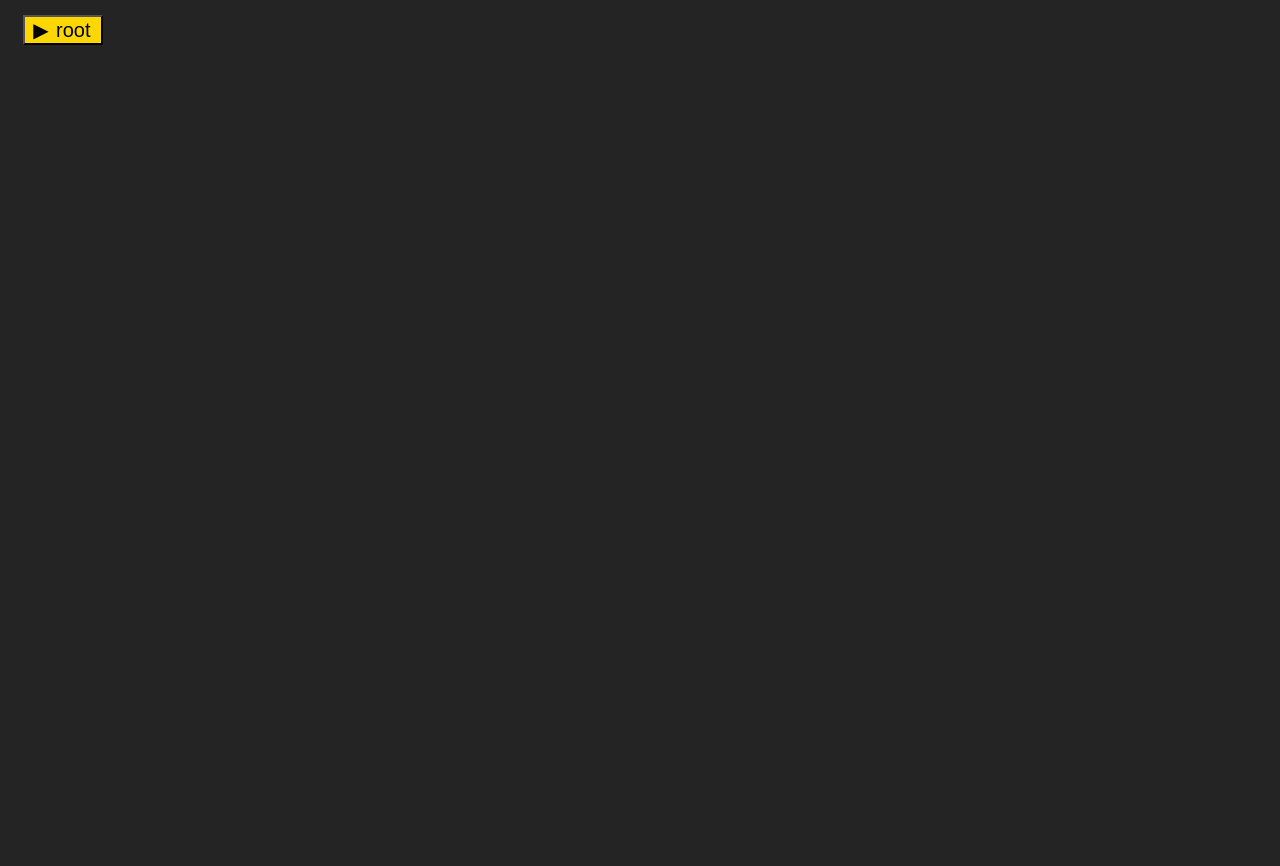
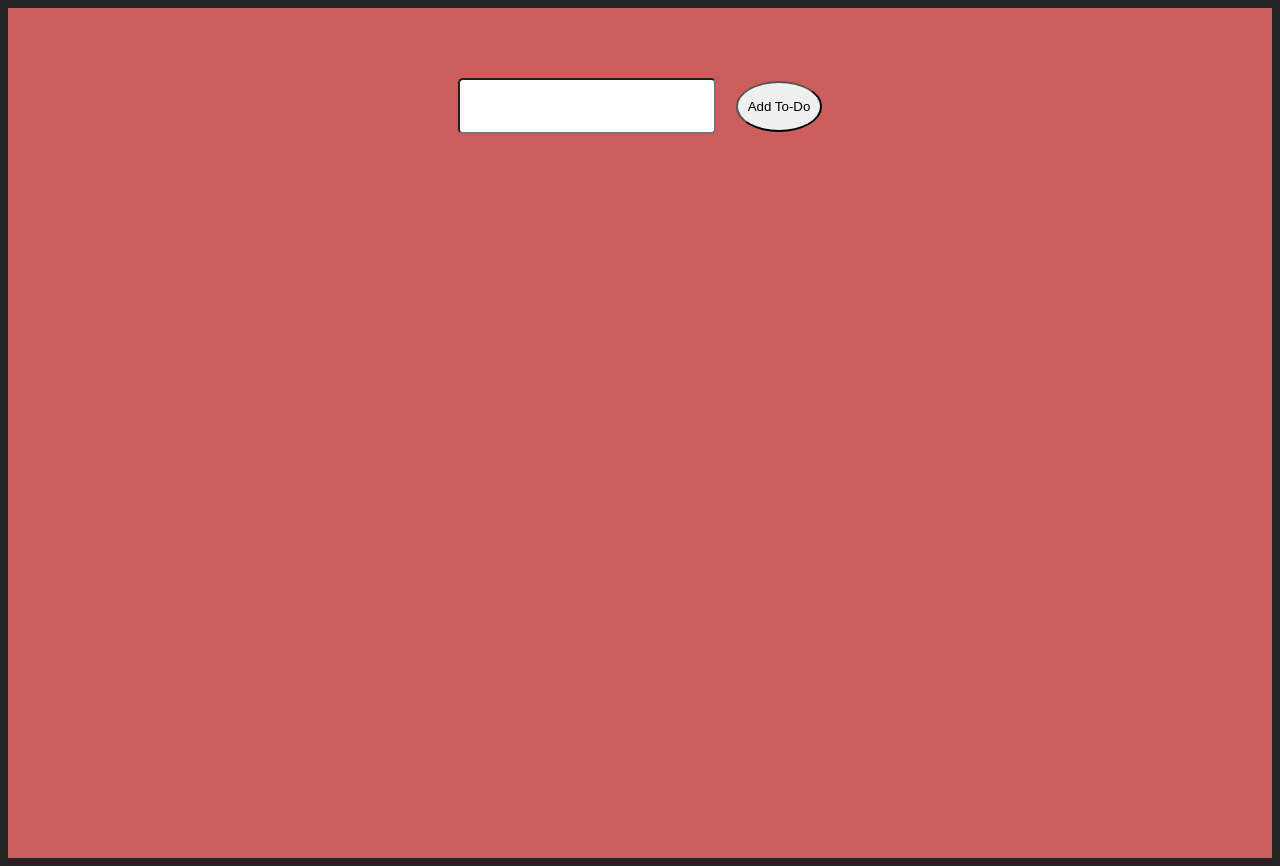
Before and after one commit to yash1rj/Advanced-Frontend, a React (Vite) app in the folder Machine Coding/: page / in a window 1280 px wide. Before the commit the page ends 800 px from the top, so only its background shows below. Built offline with nearby package versions, Linux system fonts and the light colour scheme.

Commit message:
To do list

```diff
--- a/Machine Coding/src/App.tsx
+++ b/Machine Coding/src/App.tsx
@@ -1,6 +1,7 @@
 import "./App.css";
-import FolderExplorer from "./components/FolderExplorer/FolderExplorer";
-import { foldersData } from "./components/FolderExplorer/foldersData";
+// import FolderExplorer from "./components/FolderExplorer/FolderExplorer";
+// import { foldersData } from "./components/FolderExplorer/foldersData";
+import ToDoList from "./components/ToDoList/ToDoList";
 // import DebouncedSearch from "./components/DebouncedSearch/DebouncedSearch";
 // import PaginatedData from "./components/PaginatedData/PaginatedData";
 // import Rating from "./components/Rating/Rating";
@@ -11,7 +12,8 @@ function App() {
       {/* <DebouncedSearch />
       <Rating /> */}
       {/* <PaginatedData /> */}
-      <FolderExplorer folderDirectory={foldersData} />
+      {/* <FolderExplorer folderDirectory={foldersData} /> */}
+      <ToDoList />
     </>
   );
 }
--- /dev/null
+++ b/Machine Coding/src/components/ToDoList/ToDoList.tsx
@@ -0,0 +1,144 @@
+import { useState } from "react";
+import styled from "styled-components";
+
+type ToDoItem = {
+  id: number;
+  done: boolean;
+  msg: string;
+};
+
+const ToDoListContainer = styled.div`
+  display: flex;
+  height: 100vh;
+  background-color: indianred;
+  flex-direction: column;
+  align-items: center;
+  padding-top: 50px;
+`;
+
+const AddToDoSection = styled.section`
+  display: flex;
+  margin: 20px;
+
+  input {
+    min-width: 250px;
+    height: 50px;
+    border-radius: 5px;
+  }
+
+  button {
+    margin-left: 20px;
+    display: flex;
+    height: max-content;
+    padding: 16px 10px;
+    align-self: center;
+    border-radius: 50%;
+  }
+`;
+
+const ToDoListSection = styled.section`
+  display: flex;
+  flex-direction: column;
+  min-width: 25em;
+  padding: 0;
+
+  article {
+    display: flex;
+    justify-content: space-between;
+    margin: 15px 0 0;
+    border: 1px solid beige;
+    border-radius: 5px;
+    padding: 5px;
+
+    button {
+      border-radius: 5px;
+      background: aquamarine;
+    }
+  }
+`;
+
+const ToDoList = () => {
+  const [toDoList, setToDoList] = useState<ToDoItem[]>([]);
+  const [toDo, setToDo] = useState<string>("");
+
+  const addToListHandler = () => {
+    const isToDoAlreadyAdded = toDoList?.findIndex(
+      (toDoItem) => toDoItem.msg === toDo
+    );
+    if (toDo.length > 0 && isToDoAlreadyAdded === -1) {
+      setToDoList((prevList) => [
+        ...prevList,
+        {
+          id: prevList.length + 1,
+          done: false,
+          msg: toDo,
+        },
+      ]);
+
+      setToDo("");
+    }
+  };
+
+  const taskDoneHandler = (toDoId: number) => {
+    const targetToDo = toDoList?.findIndex(
+      (toDoItem) => toDoItem.id === toDoId
+    );
+
+    if (targetToDo !== -1)
+      setToDoList((prevList) => {
+        const prevListCopy = [...prevList];
+        prevListCopy[targetToDo] = {
+          ...prevList[targetToDo],
+          done: !prevList[targetToDo].done,
+        };
+        return prevListCopy;
+      });
+  };
+
+  const removeFromListHandler = (toDoId: number) => {
+    const targetToDoIndex = toDoList?.findIndex((toDo) => toDo.id === toDoId);
+    setToDoList((prevList) => [
+      ...prevList.slice(0, targetToDoIndex),
+      ...prevList.slice(targetToDoIndex + 1),
+    ]);
+  };
+
+  return (
+    <ToDoListContainer>
+      <AddToDoSection>
+        <input
+          type="text"
+          value={toDo}
+          onChange={(e) => setToDo(e.target.value)}
+          onKeyDown={(e) =>
+            e.key === "Enter" ? addToListHandler() : undefined
+          }
+        />
+        <button onClick={addToListHandler}>Add To-Do</button>
+      </AddToDoSection>
+      <ToDoListSection>
+        {toDoList?.map((toDoItem) => (
+          <article>
+            <span>
+              <input
+                type="checkbox"
+                onChange={() => taskDoneHandler(toDoItem.id)}
+                checked={toDoItem.done}
+              />
+              <span
+                style={{ textDecoration: toDoItem.done ? "line-through" : "" }}
+              >
+                {toDoItem.msg}
+              </span>
+            </span>
+            <button onClick={() => removeFromListHandler(toDoItem.id)}>
+              X
+            </button>
+          </article>
+        ))}
+      </ToDoListSection>
+    </ToDoListContainer>
+  );
+};
+
+export default ToDoList;
```
